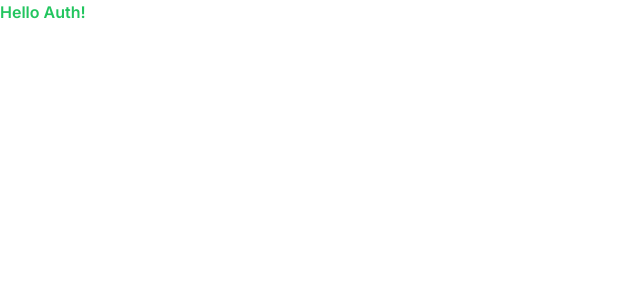
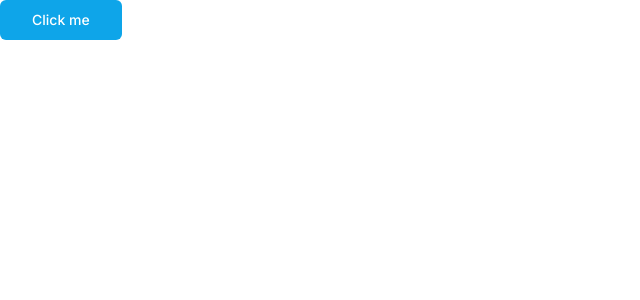
Before and after one commit to redsubmarine/next-auth, a Next.js app: page / in a window 1280 px wide. Shown: the top 300 px of the page, without its empty margins (0-640 px from the left). Built offline with nearby package versions, Linux system fonts and the light colour scheme.

Commit message:
how to use shadcn-ui

```diff
--- a/app/page.tsx
+++ b/app/page.tsx
@@ -1,5 +1,9 @@
-import Image from 'next/image'
+import { Button } from '@/components/ui/button'
 
 export default function Home() {
-  return <p className="font-semibold text-green-500">Hello Auth!</p>
+  return (
+    <Button size="lg" variant="custom">
+      Click me
+    </Button>
+  )
 }
```
